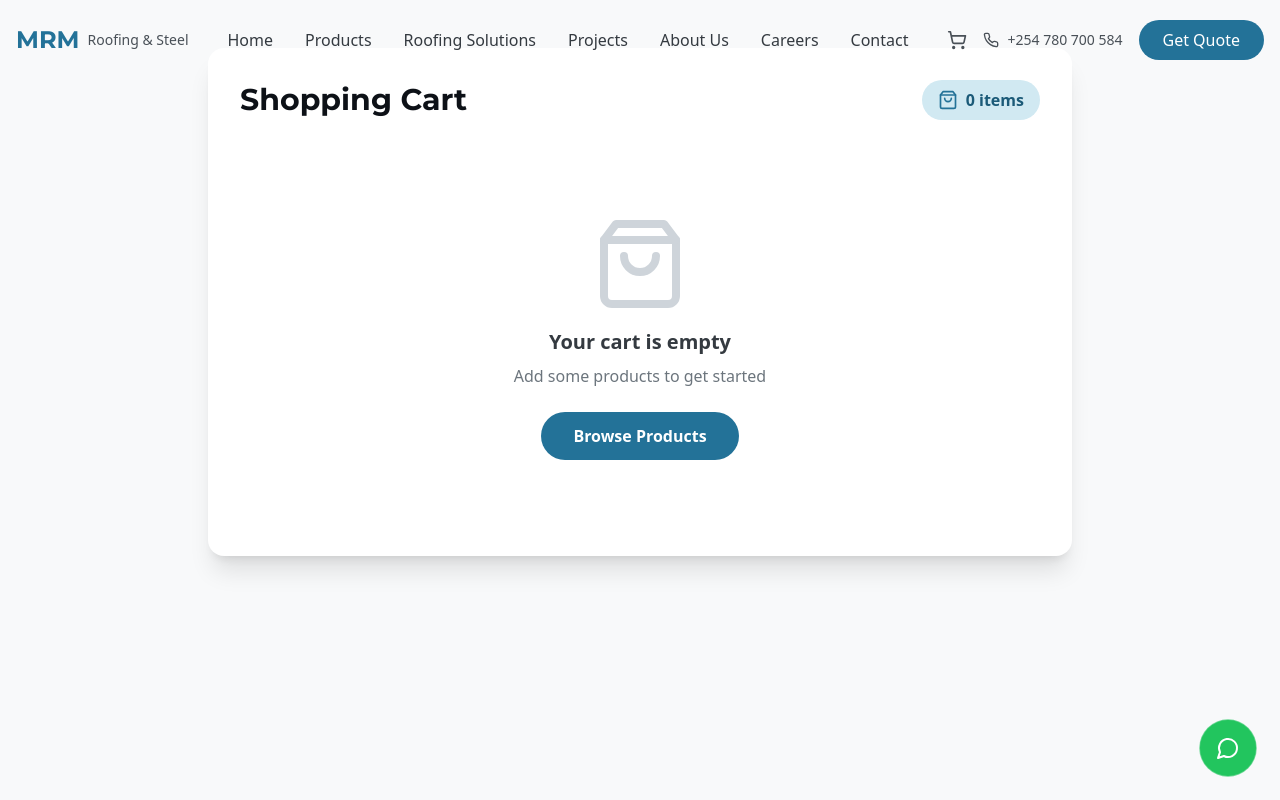
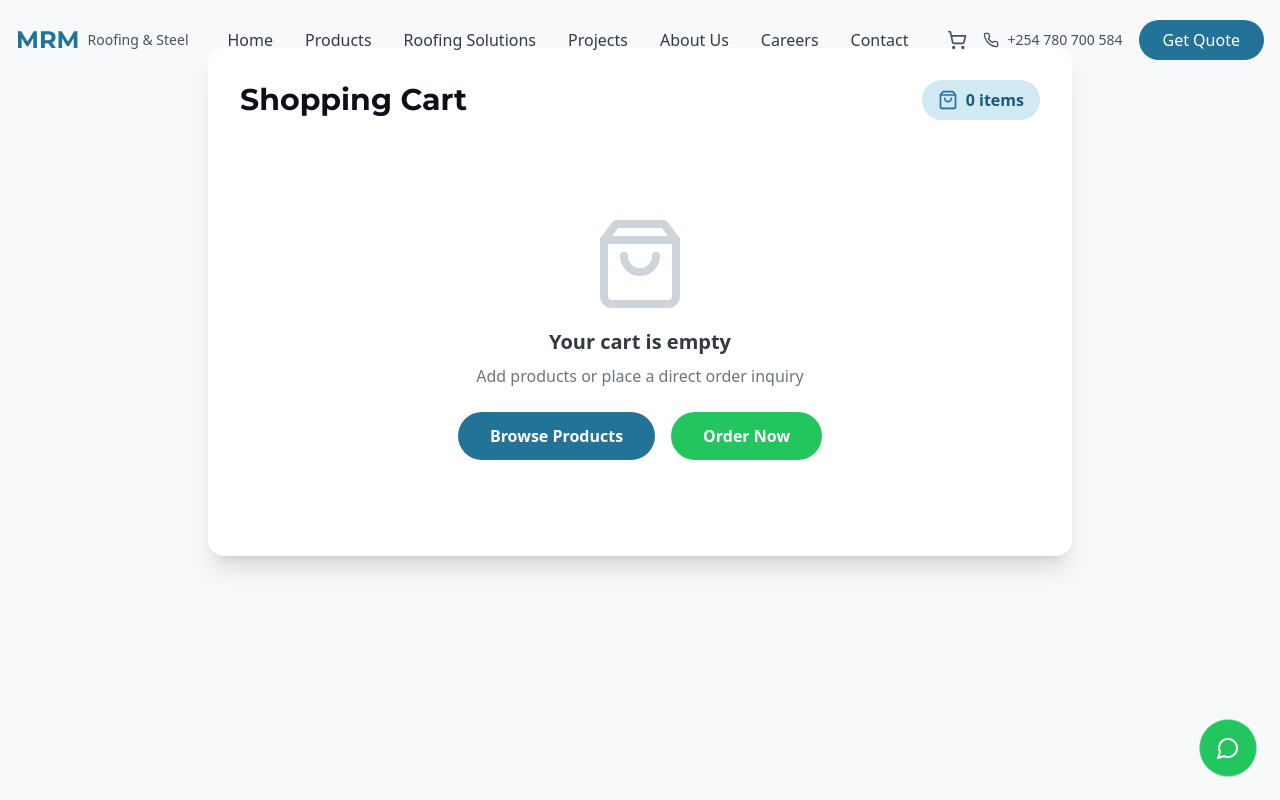
Before and after one commit to kipkoechkevin611-cloud/mrm, a Next.js app: page /cart in a window 1280 px wide. Shown: the top 800 px of the page. Built offline with nearby package versions, Linux system fonts and the light colour scheme.

Commit message:
Update WhatsApp button to show credentials form for order inquiries

```diff
--- a/src/components/Cart.tsx
+++ b/src/components/Cart.tsx
@@ -36,7 +36,6 @@ export default function Cart() {
   };
 
   const handleOrderNow = () => {
-    if (items.length === 0) return;
     setShowCredentials(true);
   };
 
@@ -44,9 +43,14 @@ export default function Cart() {
     e.preventDefault();
 
     // Format order message
-    const orderDetails = items.map(item =>
+    let orderDetails = "";
+    if (items.length > 0) {
+      orderDetails = items.map(item =>
         `${item.name} - Qty: ${item.quantity}${item.color ? `, Color: ${item.color}` : ''}${item.gauge ? `, Gauge: ${item.gauge}` : ''}`
       ).join('\n');
+    } else {
+      orderDetails = "Direct order inquiry - No specific items selected";
+    }
 
     const message = encodeURIComponent(
       `NEW ORDER\n\nCustomer Details:\nName: ${credentials.name}\nPhone: ${credentials.phone}\nEmail: ${credentials.email}\nAddress: ${credentials.address}\n\nOrder Items:\n${orderDetails}\n\nTotal: KES ${cart.getTotalPrice().toLocaleString()}`
@@ -213,14 +217,24 @@ export default function Cart() {
                 Your cart is empty
               </h3>
               <p className="text-steel-500 mb-6">
-                Add some products to get started
+                Add products or place a direct order inquiry
               </p>
+              <div className="flex gap-4 justify-center">
                 <a
                   href="/#products"
                   className="inline-block bg-primary-600 text-white px-8 py-3 rounded-full font-semibold hover:bg-primary-700 transition-colors"
                 >
                   Browse Products
                 </a>
+                <motion.button
+                  whileHover={{ scale: 1.05 }}
+                  whileTap={{ scale: 0.95 }}
+                  onClick={handleOrderNow}
+                  className="inline-block bg-green-500 text-white px-8 py-3 rounded-full font-semibold hover:bg-green-600 transition-colors"
+                >
+                  Order Now
+                </motion.button>
+              </div>
             </div>
           ) : (
             <>
--- a/src/components/WhatsAppButton.tsx
+++ b/src/components/WhatsAppButton.tsx
@@ -2,26 +2,27 @@
 
 import { motion } from "framer-motion";
 import { MessageCircle } from "lucide-react";
+import { useRouter } from "next/navigation";
 
 export default function WhatsAppButton() {
-  const phoneNumber = "254780700584";
-  const message = encodeURIComponent(
-    "ORDER NOW - I want to place an order for roofing and steel products"
-  );
+  const router = useRouter();
+
+  const handleOrderNow = () => {
+    router.push('/cart');
+  };
 
   return (
-    <motion.a
-      href={`https://wa.me/${phoneNumber}?text=${message}`}
-      target="_blank"
-      rel="noopener noreferrer"
+    <motion.button
+      onClick={handleOrderNow}
       initial={{ scale: 0, opacity: 0 }}
       animate={{ scale: 1, opacity: 1 }}
       whileHover={{ scale: 1.1 }}
       whileTap={{ scale: 0.9 }}
-      className="fixed bottom-6 right-6 z-50 bg-green-500 text-white p-4 rounded-full shadow-2xl hover:bg-green-600 transition-colors"
+      className="fixed bottom-6 right-6 z-50 bg-green-500 text-white p-4 rounded-full shadow-2xl hover:bg-green-600 transition-colors flex items-center justify-center"
       style={{
         animation: "pulse 2s infinite",
       }}
+      title="Order Now"
     >
       <MessageCircle className="w-6 h-6" />
       <style jsx>{`
@@ -34,6 +35,6 @@ export default function WhatsAppButton() {
           }
         }
       `}</style>
-    </motion.a>
+    </motion.button>
   );
 }
```
Lines whose indentation alone changed are shown as unchanged.
